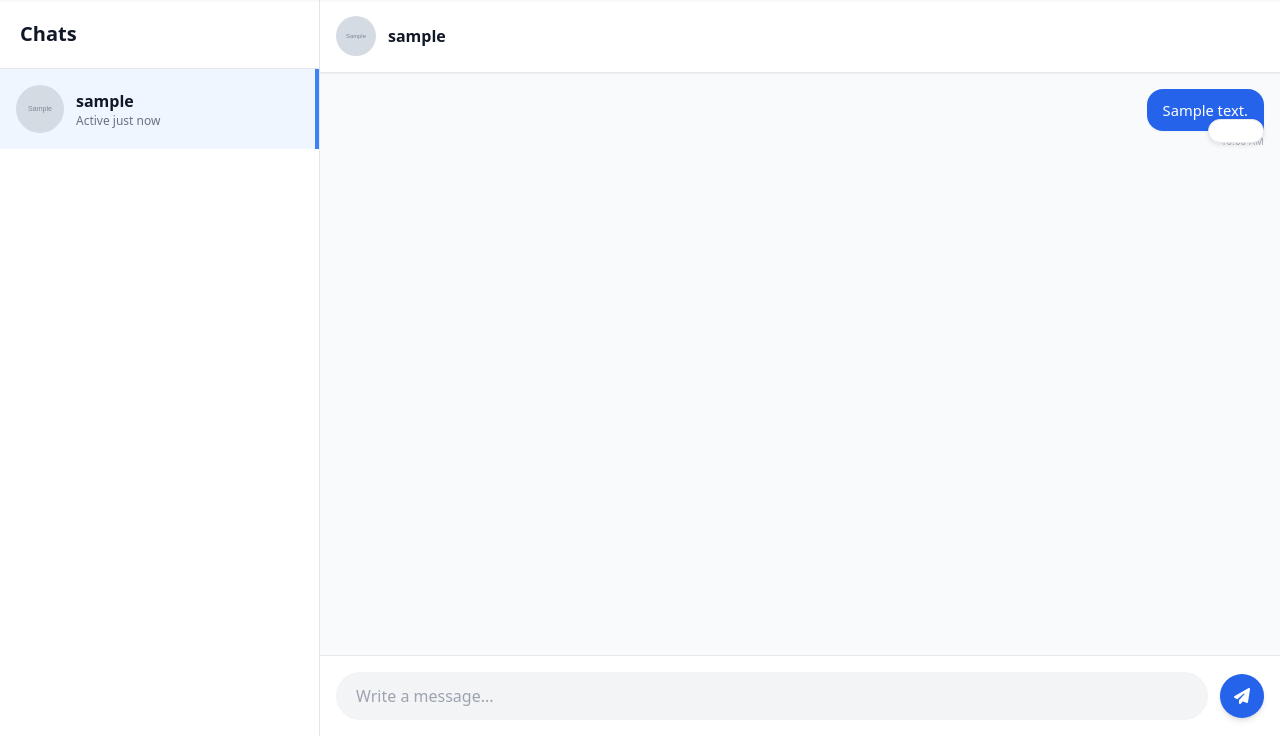
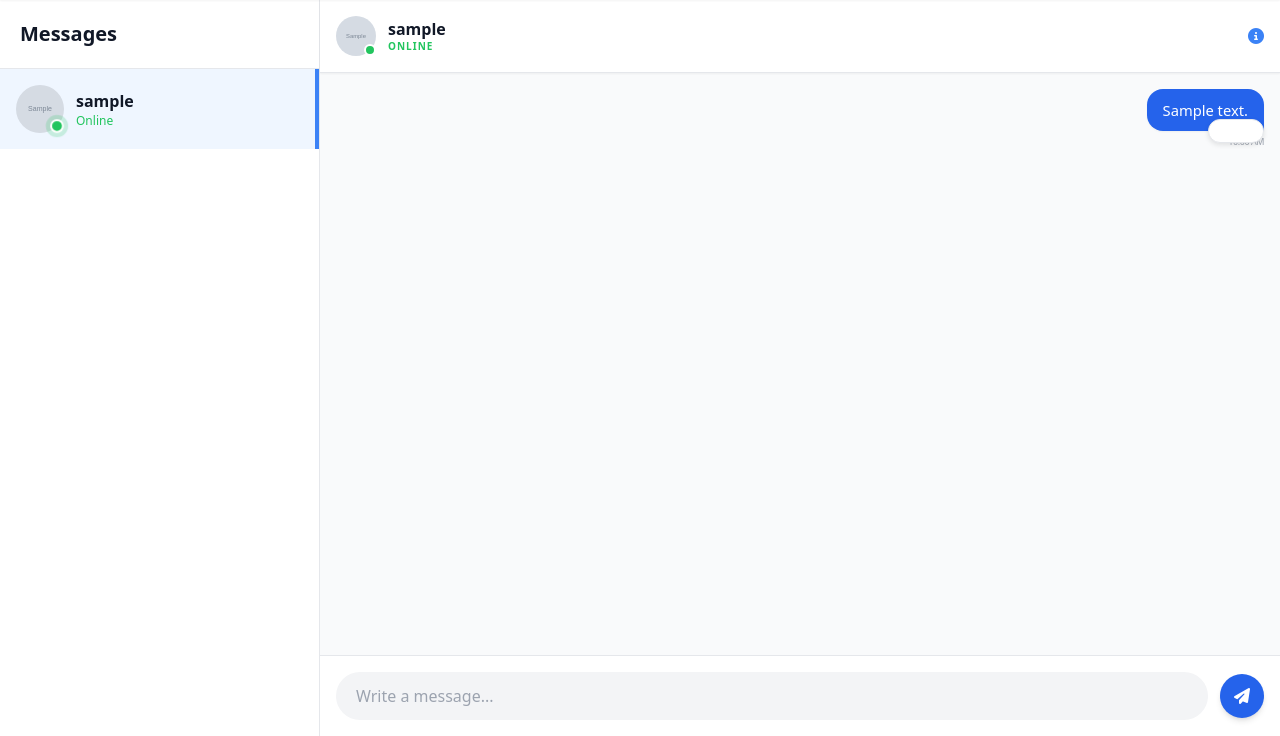
Before and after one commit to Seven25-ui/flask_blog, a Flask app: page /messages/1 in a window 1280 px wide. Shown: the part 64-800 px from the top of the page. Run offline with Flask 3, Linux system fonts and the light colour scheme; the visitor is signed in with stand-in values (Sample User, id 1); tables that the repository leaves empty hold one stand-in row (values such as "Sample post"); grey boxes marked "Sample" are stand-in pictures; some libraries are stand-ins or nearby versions.

Commit message:
Auto-update: 2026-01-17 21:31:58

```diff
--- a/app.py
+++ b/app.py
@@ -133,7 +133,7 @@ def utility_processor():
 
     def time_ago(date):
         if not date: return ""
-        now = ph_time() # Gamiton ang PH time para sa comparison
+        now = ph_time()
         diff = now - date
 
         if diff.total_seconds() < 60:
@@ -151,6 +151,18 @@ def utility_processor():
             if period >= 1:
                 return f"{period} {singular if period == 1 else plural} ago"
         return "just now"
+
+    # --- KANI ANG BAG-O NGA GI-ADD PARA SA STATUS ---
+    def get_user_status(user_id):
+        user = db.session.get(User, user_id)
+        if not user: return "Offline"
+
+        # 5 minutes (300 seconds) limit para sa Online status
+        if user.last_seen and (ph_time() - user.last_seen).total_seconds() < 300:
+            return "Online"
+
+        return f"Active {time_ago(user.last_seen)}" if user.last_seen else "Offline"
+    # -----------------------------------------------
 
     def user_has_liked(user_id, post_id):
         if not user_id: return False
@@ -176,12 +188,15 @@ def utility_processor():
         get_user_by_username=get_user_by_username,
         get_read_time=get_read_time,
         time_ago=time_ago,
+        get_user_status=get_user_status, # GI-APIL NA DIRI
         user_has_liked=user_has_liked,
         get_like_count=get_like_count,
         get_comment_count=get_comment_count,
         get_comments_for_post=get_comments_for_post,
         get_follower_count=get_follower_count,
-        is_following=is_following
+        is_following=is_following,
+        unread_count=Message.query.filter_by(receiver_id=session.get('user_id'), is_read=False).count() if 'user_id' in session else 0,
+        now_utc=ph_time()
     )
 
 # --- 4. ROUTES ---
@@ -579,5 +594,7 @@ def react_message(message_id):
         db.session.rollback()
         return {"status": "error"}, 500
 
+
+
 if __name__ == "__main__":
     app.run(debug=True, host='0.0.0.0', port=5000)
--- a/templates/messages.html
+++ b/templates/messages.html
@@ -12,12 +12,11 @@
         .message-bubble { transition: all 0.2s ease; cursor: pointer; -webkit-tap-highlight-color: transparent; position: relative; }
         .message-bubble:active { transform: scale(0.96); opacity: 0.9; }
 
-        /* Messenger-style Context Menu */
         #context-menu {
             display: none;
             position: fixed;
             z-index: 1000;
-            width: 180px;
+            width: 190px;
             background: white;
             border-radius: 15px;
             box-shadow: 0 10px 25px rgba(0,0,0,0.2);
@@ -50,14 +49,21 @@
             z-index: 10;
         }
 
-        #reply-preview-container { transition: all 0.3s ease; }
+        .online-pulse {
+            animation: pulse 2s infinite;
+        }
+        @keyframes pulse {
+            0% { transform: scale(0.95); box-shadow: 0 0 0 0 rgba(34, 197, 94, 0.7); }
+            70% { transform: scale(1); box-shadow: 0 0 0 6px rgba(34, 197, 94, 0); }
+            100% { transform: scale(0.95); box-shadow: 0 0 0 0 rgba(34, 197, 94, 0); }
+        }
     </style>
 </head>
 <body class="bg-gray-100 dark:bg-gray-950 text-gray-900 dark:text-gray-100 transition-colors duration-300">
 
     <div id="context-menu">
         <div class="reaction-bar">
-            <span class="reaction-btn" onclick="handleAction('react', '❤️')">❤️</span>
+            <span class="reaction-btn" onclick="handleAction('react', '❤️')">🖤</span>
             <span class="reaction-btn" onclick="handleAction('react', '👍')">👍</span>
             <span class="reaction-btn" onclick="handleAction('react', '😂')">😂</span>
             <span class="reaction-btn" onclick="handleAction('react', '😮')">😮</span>
@@ -67,7 +73,7 @@
             <i class="fa-solid fa-reply text-blue-500"></i> Reply
         </div>
         <div id="delete-option" class="menu-item text-red-500" onclick="handleAction('delete')">
-            <i class="fa-solid fa-trash"></i> Delete
+            <i class="fa-solid fa-trash"></i> Delete for everyone
         </div>
     </div>
 
@@ -77,21 +83,35 @@
                 <a href="{{ url_for('public_home') }}" class="text-2xl font-black text-blue-600 tracking-tighter">SE7EN</a>
             </div>
             <div class="flex items-center gap-5">
-                <a href="{{ url_for('inbox') }}" class="hover:text-blue-500 transition"><i class="fa-solid fa-envelope text-xl"></i></a>
-                <img src="{{ user.profile_pic if user else 'https://ui-avatars.com/api/?name=User' }}" class="w-9 h-9 rounded-full border-2 border-blue-500 p-0.5">
+                <a href="{{ url_for('inbox') }}" class="relative hover:text-blue-500 transition">
+                    <i class="fa-solid fa-envelope text-xl"></i>
+                    {% if unread_count > 0 %}
+                    <span class="absolute -top-2 -right-2 bg-red-500 text-white text-[10px] w-4 h-4 rounded-full flex items-center justify-center">{{ unread_count }}</span>
+                    {% endif %}
+                </a>
+                <img src="{{ user.profile_pic }}" class="w-9 h-9 rounded-full border-2 border-blue-500 p-0.5">
             </div>
         </nav>
 
         <div class="flex flex-1 overflow-hidden">
             <div class="w-full md:w-80 bg-white dark:bg-gray-900 border-r dark:border-gray-800 flex flex-col {{ 'hidden md:flex' if selected_user }}">
-                <div class="p-5 border-b dark:border-gray-800 flex justify-between items-center text-xl font-bold">Chats</div>
+                <div class="p-5 border-b dark:border-gray-800 flex justify-between items-center text-xl font-bold">Messages</div>
                 <div class="overflow-y-auto flex-1">
+                    {% if not partners %}
+                    <div class="p-10 text-center text-gray-400 text-sm">No conversations yet.</div>
+                    {% endif %}
                     {% for partner in partners %}
+                    {% set status = get_user_status(partner.id) %}
                     <a href="{{ url_for('inbox', user_id=partner.id) }}" class="flex items-center gap-3 p-4 hover:bg-blue-50 dark:hover:bg-gray-800/50 transition-colors {{ 'bg-blue-50 dark:bg-blue-900/20 border-r-4 border-blue-500' if selected_user and selected_user.id == partner.id }}">
-                        <img src="{{ partner.profile_pic or 'https://ui-avatars.com/api/?name=' + partner.username }}" class="w-12 h-12 rounded-full object-cover">
+                        <div class="relative">
+                            <img src="{{ partner.profile_pic }}" class="w-12 h-12 rounded-full object-cover">
+                            <div class="absolute bottom-0 right-0 w-3.5 h-3.5 border-2 border-white dark:border-gray-900 rounded-full {{ 'bg-green-500 online-pulse' if status == 'Online' else 'bg-gray-400' }}"></div>
+                        </div>
                         <div class="flex-1 overflow-hidden">
                             <span class="font-bold block truncate">{{ partner.username }}</span>
-                            <span class="text-xs text-gray-500 truncate block">Active {{ time_ago(partner.last_seen) if partner.last_seen else 'long ago' }}</span>
+                            <span class="text-xs {{ 'text-green-500 font-medium' if status == 'Online' else 'text-gray-500' }} truncate block">
+                                {{ status }}
+                            </span>
                         </div>
                     </a>
                     {% endfor %}
@@ -100,16 +120,28 @@
 
             <div class="flex-1 flex flex-col bg-gray-50 dark:bg-[#0b0e11] {{ 'hidden' if not selected_user }} {{ 'flex' if selected_user }}">
                 {% if selected_user %}
-                    <div class="p-4 bg-white dark:bg-gray-900 border-b dark:border-gray-800 flex items-center gap-3 shadow-sm">
-                        <a href="{{ url_for('inbox') }}" class="md:hidden text-gray-500 p-2"><i class="fa-solid fa-arrow-left"></i></a>
-                        <img src="{{ selected_user.profile_pic or 'https://ui-avatars.com/api/?name=' + selected_user.username }}" class="w-10 h-10 rounded-full">
-                        <h3 class="font-bold">{{ selected_user.username }}</h3>
+                    {% set current_status = get_user_status(selected_user.id) %}
+                    <div class="p-4 bg-white dark:bg-gray-900 border-b dark:border-gray-800 flex items-center justify-between shadow-sm">
+                        <div class="flex items-center gap-3">
+                            <a href="{{ url_for('inbox') }}" class="md:hidden text-gray-500 p-2"><i class="fa-solid fa-arrow-left"></i></a>
+                            <div class="relative">
+                                <img src="{{ selected_user.profile_pic }}" class="w-10 h-10 rounded-full">
+                                <div class="absolute bottom-0 right-0 w-3 h-3 border-2 border-white dark:border-gray-900 rounded-full {{ 'bg-green-500' if current_status == 'Online' else 'bg-gray-400' }}"></div>
+                            </div>
+                            <div>
+                                <h3 class="font-bold leading-tight">{{ selected_user.username }}</h3>
+                                <p class="text-[10px] {{ 'text-green-500' if current_status == 'Online' else 'text-gray-400' }} uppercase tracking-widest font-bold">
+                                    {{ current_status }}
+                                </p>
+                            </div>
+                        </div>
+                        <i class="fa-solid fa-circle-info text-blue-500 cursor-pointer"></i>
                     </div>
 
-                    <div id="chat-box" class="flex-1 overflow-y-auto p-4 space-y-8 chat-container">
+                    <div id="chat-box" class="flex-1 overflow-y-auto p-4 space-y-6 chat-container">
                         {% for msg in active_chat %}
                         <div class="flex {{ 'justify-end' if msg.sender_id == session['user_id'] else 'justify-start' }}" id="msg-container-{{ msg.id }}">
-                            <div class="max-w-[75%] flex flex-col {{ 'items-end' if msg.sender_id == session['user_id'] else 'items-start' }} relative">
+                            <div class="max-w-[80%] flex flex-col {{ 'items-end' if msg.sender_id == session['user_id'] else 'items-start' }} relative">
 
                                 {% if msg.parent_id %}
                                 <div class="text-[10px] bg-gray-200 dark:bg-gray-800 px-3 py-1 mb-[-8px] pb-3 rounded-t-xl opacity-70 border-b dark:border-gray-700 italic max-w-full truncate">
@@ -129,32 +161,39 @@
                                     </div>
                                     {% endif %}
                                 </div>
-
-                                <div class="flex items-center gap-1 mt-1 text-[9px] text-gray-400 uppercase tracking-wider font-medium">
-                                    {{ msg.created_at.strftime('%I:%M %p') }}
-                                </div>
+                                <span class="text-[9px] text-gray-400 mt-1 uppercase tracking-tighter">{{ msg.created_at.strftime('%I:%M %p') }}</span>
                             </div>
                         </div>
                         {% endfor %}
                     </div>
 
                     <div class="bg-white dark:bg-gray-900 border-t dark:border-gray-800">
-                        <div id="reply-preview-container" class="hidden px-4 py-2 bg-gray-100 dark:bg-gray-800 flex justify-between items-center border-b dark:border-gray-700">
-                            <div class="flex flex-col border-l-4 border-blue-500 pl-3">
+                        <div id="reply-preview-container" class="hidden px-4 py-2 bg-gray-50 dark:bg-gray-800/50 flex justify-between items-center border-b dark:border-gray-700">
+                            <div class="flex flex-col border-l-4 border-blue-500 pl-3 overflow-hidden">
                                 <span class="text-[10px] font-bold text-blue-500 uppercase">Replying to</span>
                                 <span id="reply-text-preview" class="text-xs text-gray-500 truncate italic"></span>
                             </div>
-                            <button onclick="cancelReply()" class="text-gray-400 hover:text-red-500"><i class="fa-solid fa-circle-xmark"></i></button>
+                            <button onclick="cancelReply()" class="text-gray-400 hover:text-red-500 p-2"><i class="fa-solid fa-circle-xmark"></i></button>
                         </div>
 
                         <form action="{{ url_for('send_message', receiver_id=selected_user.id) }}" method="POST" class="p-4 flex items-center gap-3">
                             <input type="hidden" name="parent_id" id="parent-id-input">
-                            <input type="text" name="content" id="message-input" required placeholder="Write a message..." autocomplete="off"
-                                   class="flex-1 bg-gray-100 dark:bg-gray-800 rounded-full px-5 py-3 outline-none focus:ring-2 focus:ring-blue-500 dark:border-gray-700">
-                            <button type="submit" class="w-11 h-11 bg-blue-600 text-white rounded-full flex items-center justify-center shadow-md active:scale-90 transition-all">
+                            <div class="flex-1 relative">
+                                <input type="text" name="content" id="message-input" required placeholder="Write a message..." autocomplete="off"
+                                   class="w-full bg-gray-100 dark:bg-gray-800 rounded-full px-5 py-3 outline-none focus:ring-2 focus:ring-blue-500 transition-all dark:text-white">
+                            </div>
+                            <button type="submit" class="w-11 h-11 bg-blue-600 hover:bg-blue-700 text-white rounded-full flex items-center justify-center shadow-md active:scale-90 transition-all">
                                 <i class="fa-solid fa-paper-plane"></i>
                             </button>
                         </form>
+                    </div>
+                {% else %}
+                    <div class="flex-1 flex flex-col items-center justify-center text-center p-10">
+                        <div class="w-20 h-20 bg-blue-100 dark:bg-blue-900/30 rounded-full flex items-center justify-center mb-4">
+                            <i class="fa-solid fa-comments text-3xl text-blue-500"></i>
+                        </div>
+                        <h2 class="text-xl font-bold">Your Messages</h2>
+                        <p class="text-gray-500 text-sm mt-2">Pili og ka-chat sa sidebar para makasugod na ka.</p>
                     </div>
                 {% endif %}
             </div>
@@ -171,18 +210,18 @@
             selectedMsgId = msgId;
             isOwnMessage = own;
             selectedMsgText = text;
-
             const posX = e.pageX || (e.touches ? e.touches[0].pageX : 0);
             const posY = e.pageY || (e.touches ? e.touches[0].pageY : 0);
-
             pressTimer = setTimeout(() => {
                 const menu = document.getElementById('context-menu');
                 document.getElementById('delete-option').style.display = isOwnMessage ? 'flex' : 'none';
-
                 menu.style.display = 'block';
-                menu.style.left = Math.min(posX, window.innerWidth - 190) + 'px';
-                menu.style.top = Math.min(posY, window.innerHeight - 250) + 'px';
-
+                let left = posX;
+                let top = posY;
+                if (left + 190 > window.innerWidth) left = window.innerWidth - 200;
+                if (top + 250 > window.innerHeight) top = window.innerHeight - 260;
+                menu.style.left = left + 'px';
+                menu.style.top = top + 'px';
                 if (navigator.vibrate) navigator.vibrate(40);
             }, 600);
         }
@@ -191,9 +230,10 @@
 
         async function handleAction(action, value = null) {
             document.getElementById('context-menu').style.display = 'none';
-
             if (action === 'delete') {
-                if (confirm('Papason gyud ni nimo?')) window.location.href = `/delete_message/${selectedMsgId}`;
+                if (confirm('Sigurado ka nga papason ni nimo para sa tanan?')) {
+                    window.location.href = `/delete_message/${selectedMsgId}`;
+                }
             } else if (action === 'reply') {
                 document.getElementById('reply-preview-container').classList.remove('hidden');
                 document.getElementById('reply-text-preview').innerText = selectedMsgText;
@@ -206,10 +246,8 @@
                         headers: { 'Content-Type': 'application/json' },
                         body: JSON.stringify({ reaction: value })
                     });
-                    if (response.ok) window.location.reload();
-                } catch (err) {
-                    console.error("Reaction failed:", err);
-                }
+                    if (response.ok) location.reload();
+                } catch (err) { console.error("Reaction error:", err); }
             }
         }
 
@@ -218,13 +256,13 @@
             document.getElementById('parent-id-input').value = "";
         }
 
-        document.addEventListener('click', (e) => {
+        document.addEventListener('mousedown', (e) => {
             const menu = document.getElementById('context-menu');
-            if (!menu.contains(e.target)) menu.style.display = 'none';
+            if (menu && !menu.contains(e.target)) menu.style.display = 'none';
         });
 
         const chatBox = document.getElementById('chat-box');
-        if (chatBox) chatBox.scrollTop = chatBox.scrollHeight;
+        if (chatBox) { chatBox.scrollTop = chatBox.scrollHeight; }
     </script>
 </body>
 </html>
```
